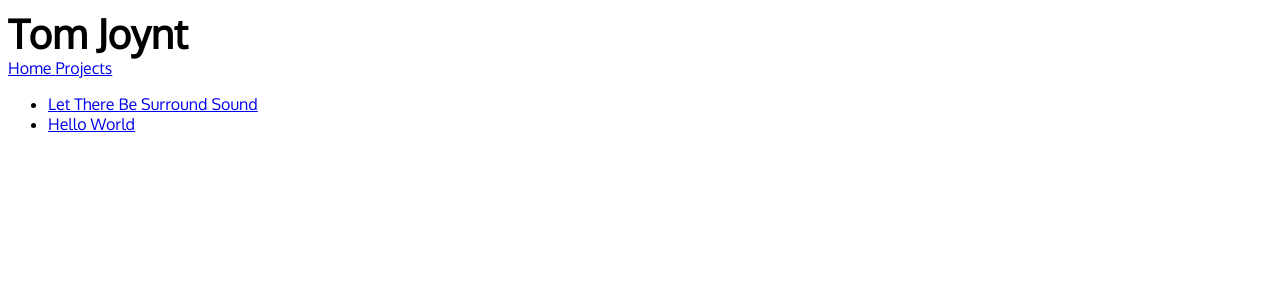
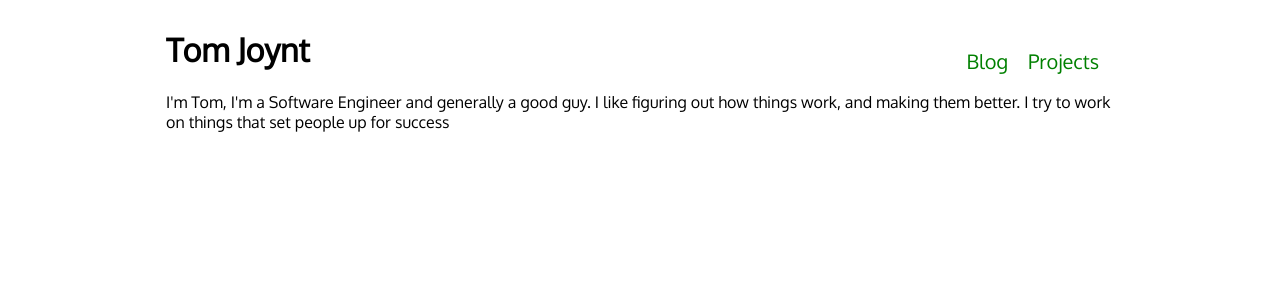
Before and after one commit to tpjoynt/tpjoynt.github.com, a Jekyll site: the page built from index.html, in a window 1280 px wide. Shown: the top 300 px of the page. Built offline with Jekyll 4.4.1, drawn with Linux system fonts in a browser that asks for light colours.

Commit message:
Tweak file structure, bit more content
- add SASS
- Use sections instead - Jekyll sometimes picks up werid stuff with just pages

```diff
--- a/_config.yml
+++ b/_config.yml
@@ -9,6 +9,7 @@ author :
   twitter : tpjoynt
 
 # Used to not clutter the root directory with pages.
-include: ["_pages"]
+collections:
+ - sections
 
 production_url : http://tpjoynt.github.com
--- a/assets/css/main.css
+++ /dev/null
@@ -1,9 +0,0 @@
-body {
-    font-family: 'Oxygen', sans-serif;
-    background-color: #FFFFFF;
-}
-
-#name {
-    font-weight: bold;
-    font-size: 40px;
-}
--- /dev/null
+++ b/assets/css/main.scss
@@ -0,0 +1,29 @@
+---
+---
+
+html {
+    font-family: 'Oxygen', sans-serif;
+}
+
+main {
+    background-color: #FFFFFF;
+    margin: auto;
+    width: 75%;
+    min-width: 800px;
+}
+
+#name {
+    display: inline-block;
+}
+
+nav {
+    float: right;
+    margin-top: 40px;
+}
+
+nav a {
+    font-size: 20px;
+    text-decoration: none;
+    color: green;
+    margin-right: 15px;
+}
--- a/index.html
+++ b/index.html
@@ -17,24 +17,18 @@ title: Home
     <body>
         <main>
             <!-- Header. -->
-            <section>
-                <span id="name">Tom Joynt</span>
-                <nav>
-                    {% for page in site.pages %}
+            <header>
+                <h1 id="name">Tom Joynt</h1>
+                <nav id="nav-bar">
+                    {% for page in site.sections %}
                         <a href="{{ page.url }}">
                             <span>{{ page.title }}</span>
                         </a>
                     {% endfor %}
                 </nav>
-            </section>
+            </header>
             <section>
-                <ul>
-                    {% for post in site.posts %}
-                    <li>
-                        <a href="{{ post.url }}">{{ post.title }}</a>
-                    </li>
-                    {% endfor %}
-                </ul>
+                I'm Tom, I'm a Software Engineer and generally a good guy. I like figuring out how things work, and making them better. I try to work on things that set people up for success
             </section>
         </main>
     </body>
```
Also changed, not shown: _sections/blog.html (added, +13 -0 lines), _sections/projects.html (renamed from _pages/projects.html).
